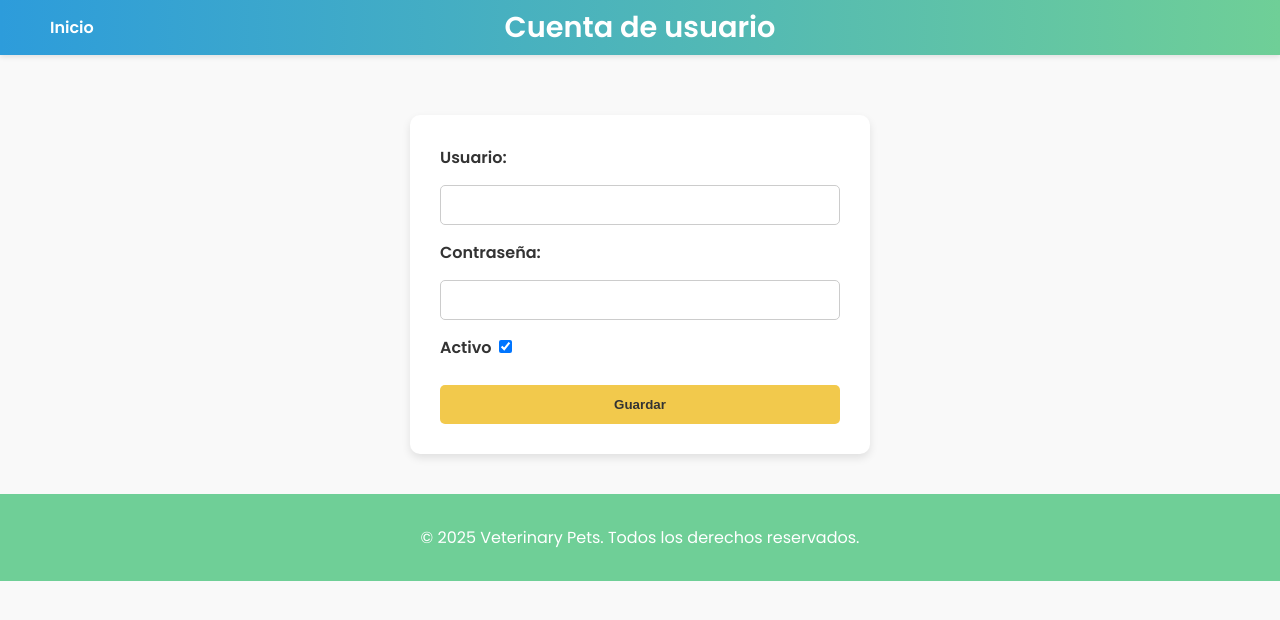
After one commit to yruedahu/veterinaria_frameworks, a Django app: page /users/cuentausuario/ in a window 1280 px wide. The commit adds this page. Shown: the top 620 px of the page. Run offline with Django 5.2, Linux system fonts and the light colour scheme; parts of the project's set-up code (start-up, migrations or seed data) failed here and were passed over.

Commit message:
Creación html cuenta  usuarios, con todos los diseños

```diff
--- a/apps/veterinary_users/static/css/users_style.css
+++ b/apps/veterinary_users/static/css/users_style.css
@@ -40,7 +40,7 @@ main {
     padding: 20px;
 }
 
-#login, #registro {
+#login, #registro, #cuenta_usuarios {
     max-width: 400px;
     margin: 0 auto;
     background: white;
@@ -49,18 +49,18 @@ main {
     box-shadow: 0 4px 8px rgba(0,0,0,0.1);
 }
 
-#login form, #registro form {
+#login form, #registro form, #cuenta_usuarios form {
     display: flex;
     flex-direction: column;
     gap: 15px;
 }
 
-#login label, #registro label {
+#login label, #registro label, #cuenta_usuarios label {
     font-weight: 600;
     text-align: left;
 }
 
-#login input, #registro input, #registro select {
+#login input, #registro input, #registro select, #cuenta_usuarios input {
     padding: 10px;
     border: 1px solid #ccc;
     border-radius: 5px;
--- /dev/null
+++ b/apps/veterinary_users/templates/veterinary_users/cuenta_usuarios.html
@@ -0,0 +1,42 @@
+{% load static %}
+<!DOCTYPE html>
+<html lang="es">
+<head>
+    <meta charset="UTF-8">
+    <meta name="viewport" content="width=device-width, initial-scale=1.0">
+    <title>Cuenta Usuario</title>
+    <link rel="stylesheet" href="{% static 'css/users_style.css' %}">
+    <link rel="preconnect" href="https://fonts.googleapis.com">
+    <link href="https://fonts.googleapis.com/css2?family=Poppins:wght@300;400;600&display=swap" rel="stylesheet">
+</head>
+<body>
+    <header>
+        <a href="" id="linkIndex">Inicio</a>
+        <h1>Cuenta de usuario</h1>
+    </header>
+    <main>
+        <div id="cuenta_usuarios">
+            <form method="post" id="form_cuenta_usuarios">
+                {% csrf_token %}
+                {% if usuario_id %}
+                    <input type="hidden" name="usuario_id" value="{{ usuario_id }}">
+                {% endif %}
+                <label for="username">Usuario:</label>
+                <input type="text" id="username" name="username" maxlength="50" required>
+                <label for="password">Contraseña:</label>
+                <input type="password" id="password" name="password" maxlength="50" required>
+                <label for="is_active">
+                    Activo
+                    <input type="checkbox" id="is_active" name="is_active" checked>
+                </label>
+                <div class="acciones">
+                    <button type="submit">Guardar</button>
+                </div>
+            </form>
+        </div>
+    </main>
+    <footer>
+        <p>&copy; 2025 Veterinary Pets. Todos los derechos reservados.</p>
+    </footer>
+</body>
+</html>
--- a/apps/veterinary_users/templates/veterinary_users/home_users.html
+++ b/apps/veterinary_users/templates/veterinary_users/home_users.html
@@ -4,7 +4,7 @@
 <head>
     <meta charset="UTF-8">
     <meta name="viewport" content="width=device-width, initial-scale=1.0">
-    <title>Veterinary Pets</title>
+    <title>Home Usuario</title>
     <link rel="stylesheet" href="{% static 'css/users_style.css' %}">
     <link rel="preconnect" href="https://fonts.googleapis.com">
     <link href="https://fonts.googleapis.com/css2?family=Poppins:wght@300;400;600&display=swap" rel="stylesheet">
--- a/apps/veterinary_users/urls.py
+++ b/apps/veterinary_users/urls.py
@@ -3,5 +3,6 @@ from . import views
 
 urlpatterns = [
     path('', views.home_users, name='home_users'),
-    path('registrar/', views.registro_usuarios, name='registro_usuarios')
+    path('registrar/', views.registro_usuarios, name='registro_usuarios'),
+    path('cuentausuario/', views.cuenta_usuarios, name='cuenta_usuarios')
 ]
--- a/apps/veterinary_users/views.py
+++ b/apps/veterinary_users/views.py
@@ -6,3 +6,6 @@ def home_users(request):
 
 def registro_usuarios(request):
     return render(request, 'veterinary_users/registro_usuarios.html')
+
+def cuenta_usuarios(request):
+    return render(request, 'veterinary_users/cuenta_usuarios.html')
```
